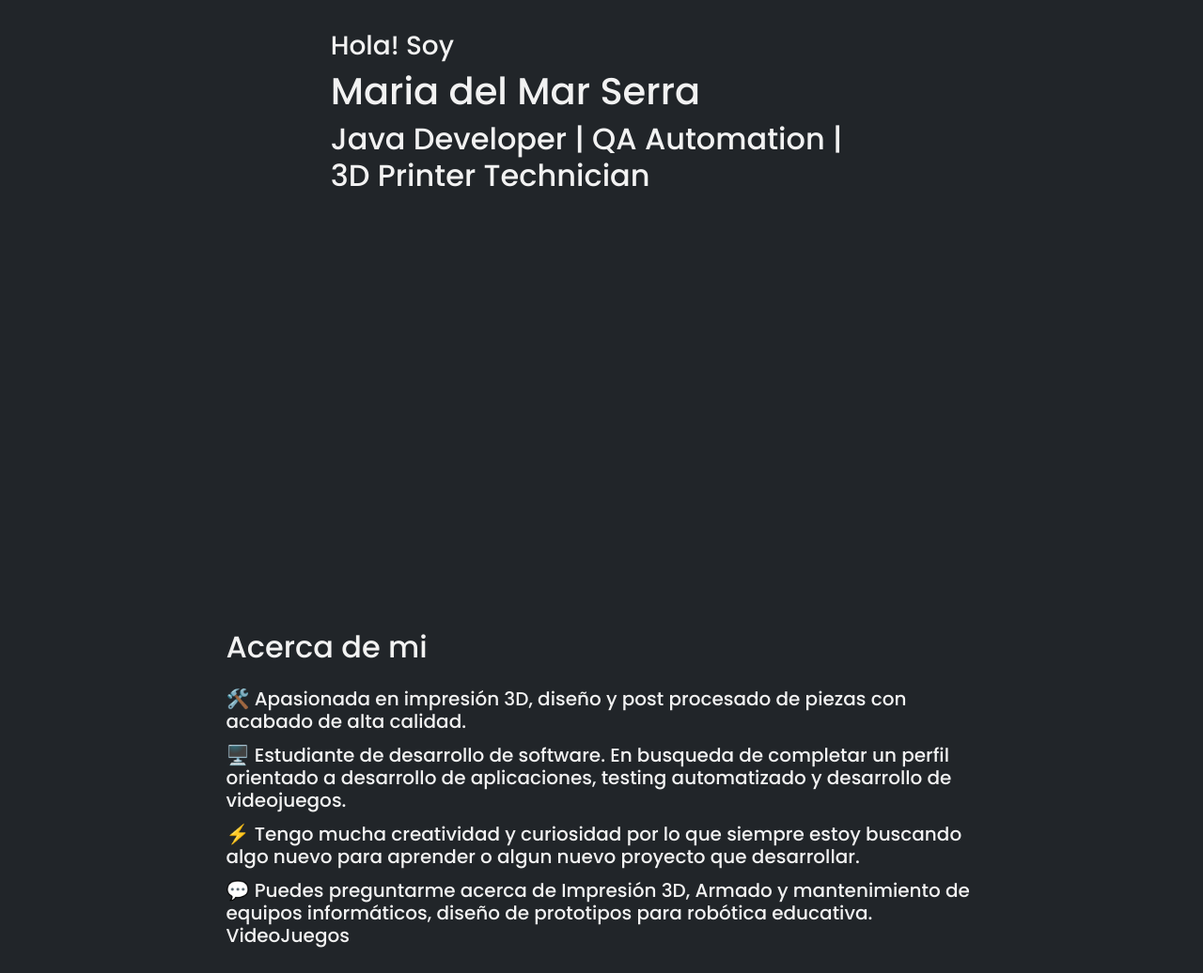
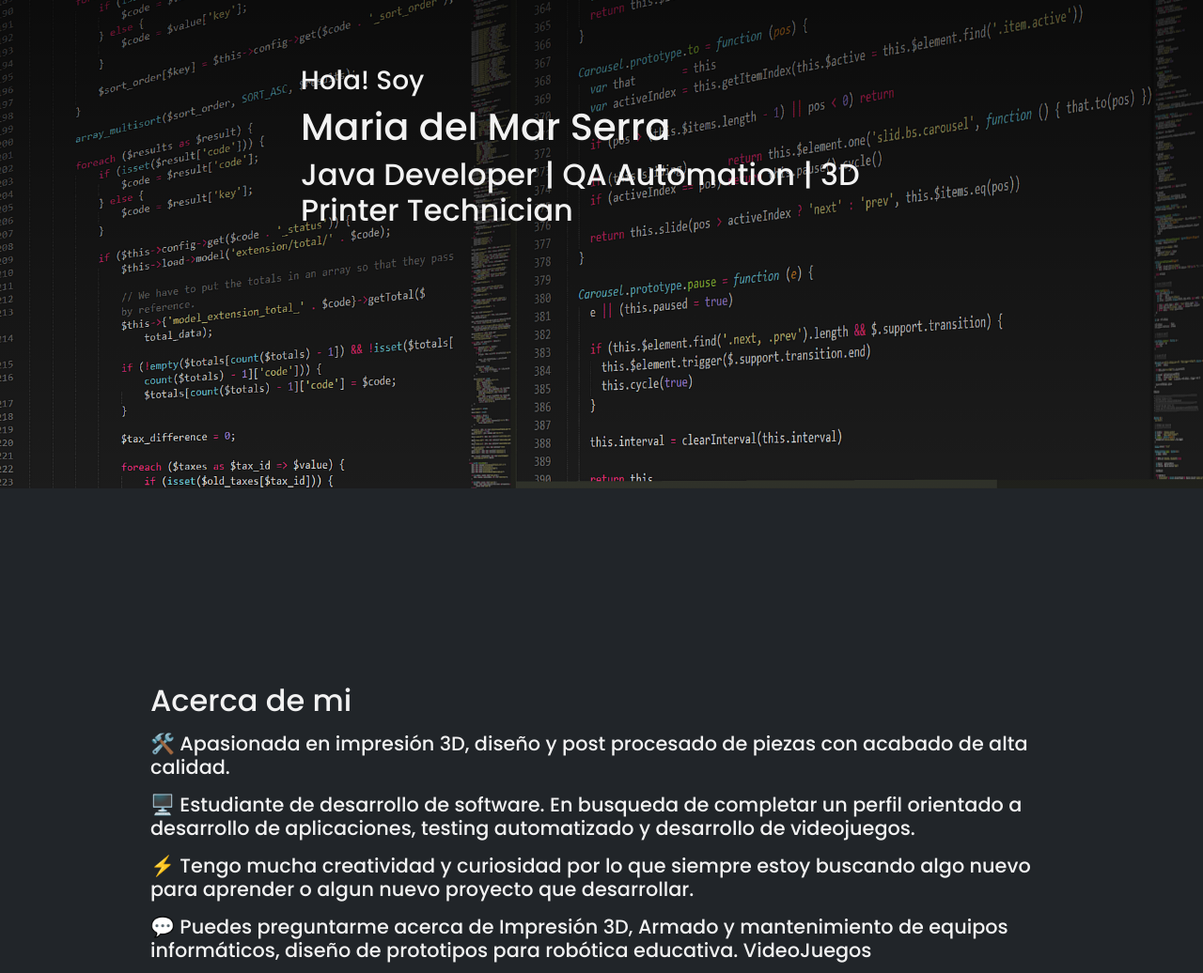
Before and after one commit to MDMSerra/PF-Serra, a website: page index.html in a window 1280 px wide. Shown: the part 300-1336 px from the top of the page at 94% size. Drawn offline with nearby package versions, Linux system fonts and the light colour scheme.

Commit message:
agregando img-hero en pagina inicial, arreglanco favicon en pagina inicial

```diff
--- a/assets/scss/style.scss
+++ b/assets/scss/style.scss
@@ -68,10 +68,36 @@ main{
     }
     .main__index{
         height: 180vh;
-        display: flex;
-        flex-direction: column;
-        justify-content: space-around;
-        align-items: center;
+        .main__index__tite{
+            height: 90vh;
+            background-image: linear-gradient(rgba(0, 0, 0, 0.80), rgba(0, 0, 0, 0.01)), url("../img/about/img5.png");
+            background-position: center;
+            background-repeat: no-repeat;
+            background-size: cover;
+            position: relative;
+            .main__index__tite__text{
+                text-align: start;
+                position: absolute;
+                top: 50%;
+                left: 50%;
+                transform: translate(-50%, -50%);
+            }
+        }
+        .main__index__about{
+            height: 90vh;
+            display: flex;
+            flex-direction: column;
+            justify-content: center;
+            align-items: center;
+            .main__index__about__text{
+                width: 75%;
+                h3{
+                    font-size: 1.3rem;
+                    margin-top: 15px;
+                }
+            }
+        }
+
     }
     .main__education{
         margin-top: 6rem;
--- a/index.html
+++ b/index.html
@@ -6,7 +6,7 @@
     <meta name="description" content="Portafolio Maria del Mar Serra técnico en impresión 3d, diseño y modelado para impresión 3d, estudiante desarrollo de software e ingeniría electrónica">
     <link href="https://cdn.jsdelivr.net/npm/bootstrap@5.0.2/dist/css/bootstrap.min.css" rel="stylesheet" integrity="sha384-EVSTQN3/azprG1Anm3QDgpJLIm9Nao0Yz1ztcQTwFspd3yD65VohhpuuCOmLASjC" crossorigin="anonymous">
     <link rel="stylesheet" href="assets/css/style.css">
-    <link rel="shortcut icon" href="../img/favicon-32x32.png" type="image/x-icon">
+    <link rel="shortcut icon" href="assets/img/favicon-32x32.png" type="image/x-icon">
     <title>Serra Maria del Mar</title>
 </head>
 <body>
@@ -42,25 +42,22 @@
 
     <!-- MAIN -->
     <main>
-        <section class="container main main__index">
-            <div class="row">
-                <div class="col col-9 col-md-8 col-xxl-12 card bg-dark">
-                    <div class="card-body">
-                        <h3 class="card-text">Hola! Soy</h3>
-                        <h1 class="card-title">Maria del Mar Serra</h1>
-                        <h2 class="card-text">Java Developer | QA Automation | 3D Printer Technician</h2>
-                    </div>
+        <section class="main__index">
+            <div class="main__index__tite">
+                <div class="main__index__tite__text">
+                    <h3>Hola! Soy</h3>
+                    <h1>Maria del Mar Serra</h1>
+                    <h2>Java Developer | QA Automation | 3D Printer Technician</h2>
                 </div>
             </div>
-            <div class="row">
-                <div class="col col-11 col-xl-9 card bg-dark">
-                    <div class="card-body">
-                        <h2 class="card-title pb-3">Acerca de mi</h2>
-                        <h3 class="card-text pb-1 h5">🛠️ Apasionada en impresión 3D, diseño y post procesado de piezas con acabado de alta calidad.</h3>
-                        <h3 class="card-text pb-1 h5">🖥️ Estudiante de desarrollo de software. En busqueda de completar un perfil orientado a desarrollo de aplicaciones, testing automatizado y desarrollo de videojuegos.</h3>
-                        <h3 class="card-text pb-1 h5">⚡ Tengo mucha creatividad y curiosidad por lo que siempre estoy buscando algo nuevo para aprender o algun nuevo proyecto que desarrollar.</h3>
-                        <h3 class="card-text h5">💬 Puedes preguntarme acerca de Impresión 3D, Armado y mantenimiento de equipos informáticos, diseño de prototipos para robótica educativa. VideoJuegos</h3>
-                    </div>
+
+            <div class="main__index__about">
+                <div class="main__index__about__text">
+                    <h2>Acerca de mi</h2>
+                    <h3>🛠️ Apasionada en impresión 3D, diseño y post procesado de piezas con acabado de alta calidad.</h3>
+                    <h3>🖥️ Estudiante de desarrollo de software. En busqueda de completar un perfil orientado a desarrollo de aplicaciones, testing automatizado y desarrollo de videojuegos.</h3>
+                    <h3>⚡ Tengo mucha creatividad y curiosidad por lo que siempre estoy buscando algo nuevo para aprender o algun nuevo proyecto que desarrollar.</h3>
+                    <h3>💬 Puedes preguntarme acerca de Impresión 3D, Armado y mantenimiento de equipos informáticos, diseño de prototipos para robótica educativa. VideoJuegos</h3>
                 </div>
             </div>
         </section>
```
Also changed, not shown: assets/css/style.css, assets/img/about/img1.jpeg (renamed from assets/img/about/img (1).jpeg), assets/img/about/img2.jpeg (renamed from assets/img/about/img (2).jpeg), assets/img/about/img3.jpeg (renamed from assets/img/about/img (3).jpeg), assets/img/about/img4.jpeg (renamed from assets/img/about/img (4).jpeg), assets/img/about/img5.png (added), 1 other file.
